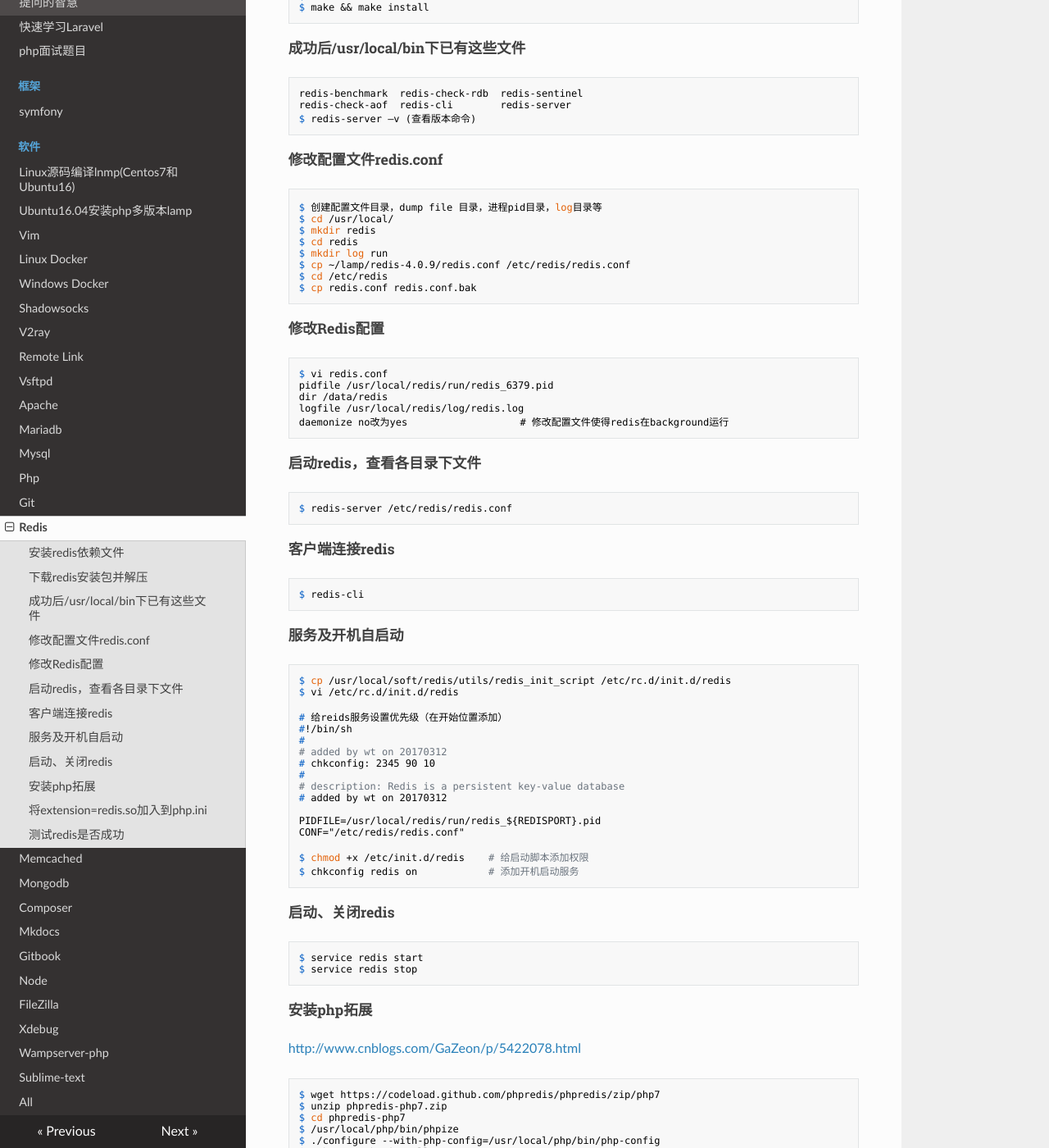
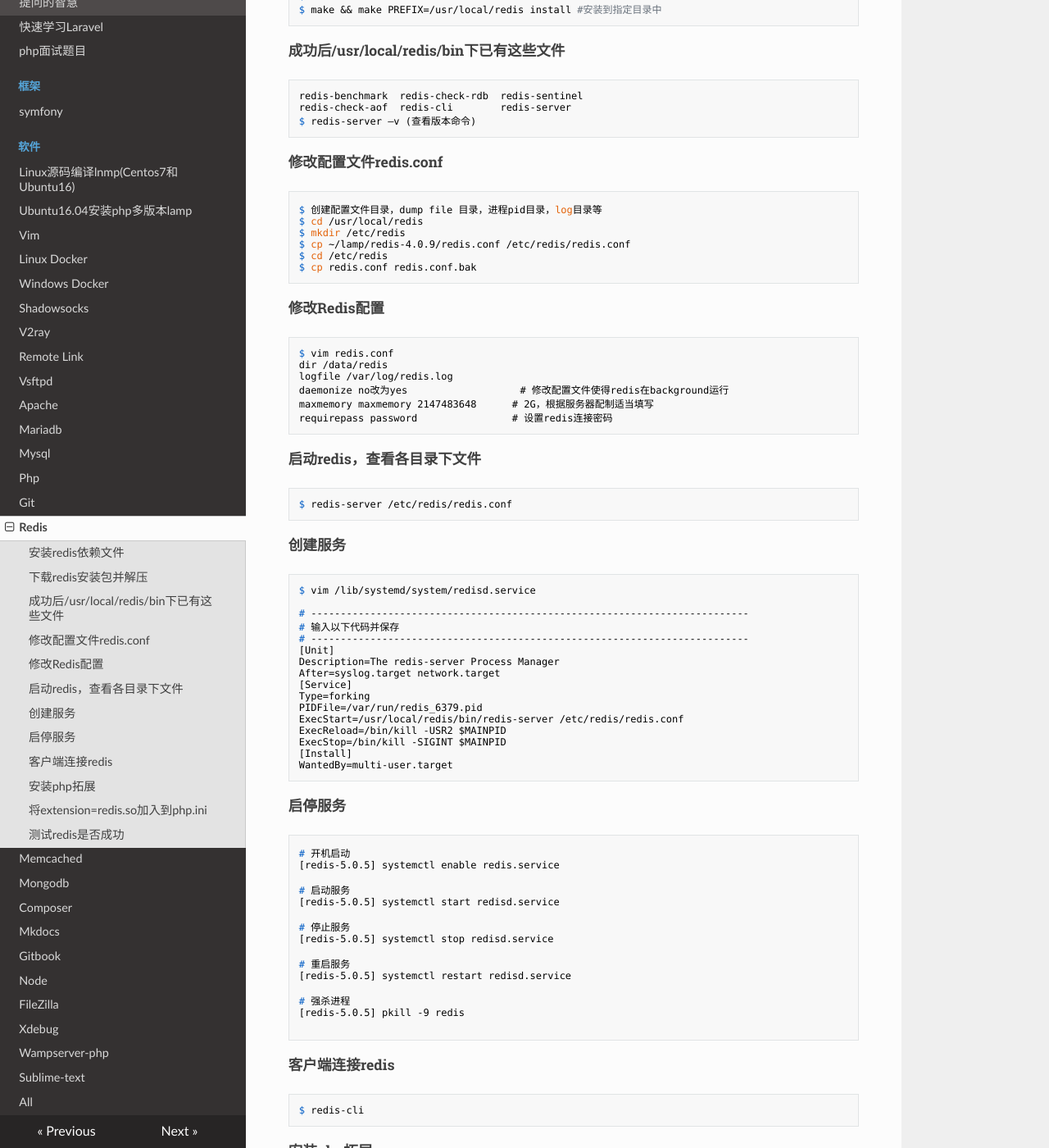
Before and after one commit to oksvip/documents, an MkDocs documentation site: the page built from docs/linux/redis.md, in a window 1280 px wide and 1400 px high, scrolled down 474 px. Shown: the whole window at 82% size. Built offline with MkDocs 1.6.1, drawn with Linux system fonts in a browser that asks for light colours; nearby versions of some CDN libraries; old or Windows-style settings are respelled for this version of MkDocs.

Commit message:
update redis instal

````diff
--- a/docs/linux/redis.md
+++ b/docs/linux/redis.md
@@ -19,10 +19,10 @@
 ```shell
 $ tar -xzvf redis-4.0-rc3.tar.gz
 $ cd redis-4.0-rc3
-$ make && make install
+$ make && make PREFIX=/usr/local/redis install #安装到指定目录中
 ```
 
-##### 成功后/usr/local/bin下已有这些文件
+##### 成功后/usr/local/redis/bin下已有这些文件
 
 ```shell
 redis-benchmark  redis-check-rdb  redis-sentinel
@@ -34,10 +34,8 @@
 
 ```shell
 $ 创建配置文件目录，dump file 目录，进程pid目录，log目录等
-$ cd /usr/local/
-$ mkdir redis
-$ cd redis
-$ mkdir log run
+$ cd /usr/local/redis
+$ mkdir /etc/redis
 $ cp ~/lamp/redis-4.0.9/redis.conf /etc/redis/redis.conf
 $ cd /etc/redis
 $ cp redis.conf redis.conf.bak
@@ -46,11 +44,12 @@
 ##### 修改Redis配置
 
 ```shell
-$ vi redis.conf
-pidfile /usr/local/redis/run/redis_6379.pid
+$ vim redis.conf
 dir /data/redis
-logfile /usr/local/redis/log/redis.log
+logfile /var/log/redis.log
 daemonize no改为yes					# 修改配置文件使得redis在background运行
+maxmemory maxmemory 2147483648      # 2G，根据服务器配制适当填写
+requirepass password                # 设置redis连接密码
 ```
 
 ##### 启动redis，查看各目录下文件
@@ -59,39 +58,49 @@
 $ redis-server /etc/redis/redis.conf
 ```
 
+##### 创建服务
+```shell
+$ vim /lib/systemd/system/redisd.service
+
+# --------------------------------------------------------------------------
+# 输入以下代码并保存
+# --------------------------------------------------------------------------
+[Unit]
+Description=The redis-server Process Manager
+After=syslog.target network.target
+[Service]
+Type=forking
+PIDFile=/var/run/redis_6379.pid
+ExecStart=/usr/local/redis/bin/redis-server /etc/redis/redis.conf
+ExecReload=/bin/kill -USR2 $MAINPID
+ExecStop=/bin/kill -SIGINT $MAINPID
+[Install]
+WantedBy=multi-user.target
+```
+
+##### 启停服务
+```shell
+# 开机启动
+[redis-5.0.5] systemctl enable redis.service
+
+# 启动服务
+[redis-5.0.5] systemctl start redisd.service
+
+# 停止服务
+[redis-5.0.5] systemctl stop redisd.service
+
+# 重启服务
+[redis-5.0.5] systemctl restart redisd.service
+
+# 强杀进程
+[redis-5.0.5] pkill -9 redis
+
+```
+
 ##### 客户端连接redis
 
 ```shell
 $ redis-cli
-```
-
-##### 服务及开机自启动
-
-```shell
-$ cp /usr/local/soft/redis/utils/redis_init_script /etc/rc.d/init.d/redis
-$ vi /etc/rc.d/init.d/redis
-
-# 给reids服务设置优先级（在开始位置添加）
-#!/bin/sh
-#
-# added by wt on 20170312
-# chkconfig: 2345 90 10
-#
-# description: Redis is a persistent key-value database
-# added by wt on 20170312
-
-PIDFILE=/usr/local/redis/run/redis_${REDISPORT}.pid
-CONF="/etc/redis/redis.conf"
-
-$ chmod +x /etc/init.d/redis	# 给启动脚本添加权限
-$ chkconfig redis on			# 添加开机启动服务
-```
-
-##### 启动、关闭redis
-
-```shell
-$ service redis start
-$ service redis stop
 ```
 
 ##### 安装php拓展
````
